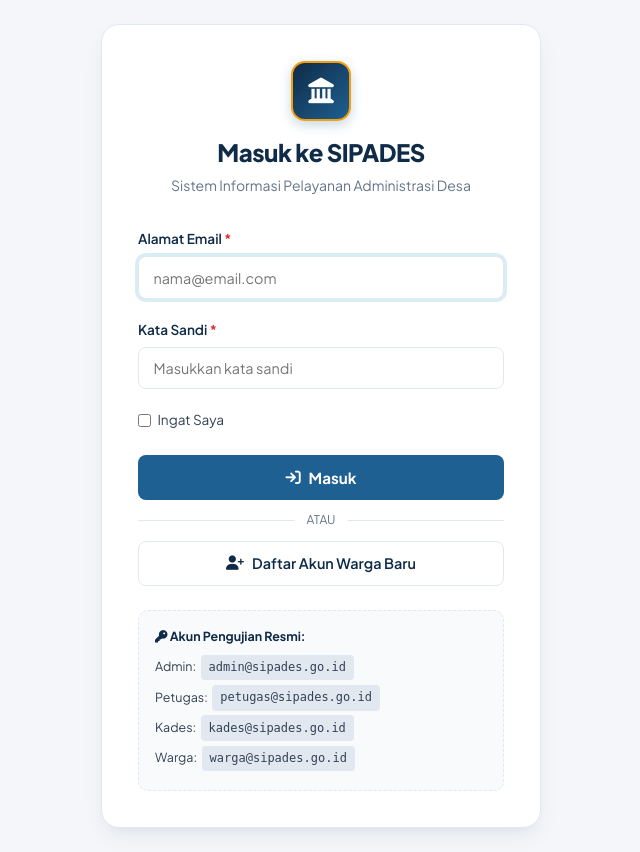
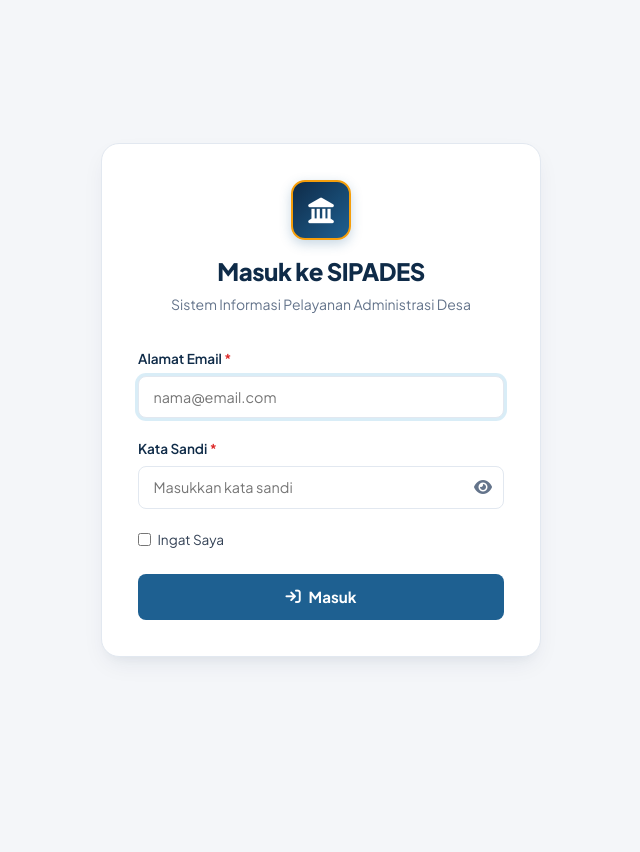
Before and after one commit to geezplay/sipades, a Laravel app: page /login in a window 1280 px wide. Shown: the whole page, without its empty margins (319-959 px from the left). After the commit the page ends 662 px from the top, so only its background shows below. Run offline with Laravel 12, Linux system fonts and the light colour scheme.

Commit message:
feat(auth): tambah toggle tampilkan sandi, hapus registrasi di login, buat AKUN_LOGIN.md

```diff
--- a/resources/views/auth/login.blade.php
+++ b/resources/views/auth/login.blade.php
@@ -78,35 +78,29 @@
             margin: 0;
         }
 
-        .demo-box {
-            margin-top: 1.5rem;
-            padding: 1rem;
-            background: #f8fafc;
-            border: 1px dashed var(--border-color);
-            border-radius: var(--radius-md);
-            font-size: 0.78rem;
-            color: var(--text-secondary);
+    </style>
+    <style>
+        .password-wrapper {
+            position: relative;
+            display: flex;
+            align-items: center;
         }
-
-        .demo-box strong {
-            color: var(--header-navy);
-            display: block;
-            margin-bottom: 0.35rem;
+        .password-toggle-btn {
+            position: absolute;
+            right: 12px;
+            background: none;
+            border: none;
+            cursor: pointer;
+            color: var(--text-muted);
+            padding: 0;
+            display: flex;
+            align-items: center;
+            justify-content: center;
+            font-size: 1rem;
+            transition: color 0.15s ease;
         }
-
-        .demo-pill {
-            cursor: pointer;
-            padding: 0.2rem 0.5rem;
-            background: #e2e8f0;
-            border-radius: 4px;
-            margin: 0.15rem 0.15rem;
-            display: inline-block;
-            font-family: monospace;
-            font-size: 0.75rem;
-            transition: background 0.15s;
-        }
-        .demo-pill:hover {
-            background: #cbd5e1;
+        .password-toggle-btn:hover {
+            color: var(--accent-primary);
         }
     </style>
 </head>
@@ -168,13 +162,23 @@
                             Kata Sandi <span style="color: #dc2626;">*</span>
                         </label>
                     </div>
+                    <div class="password-wrapper">
                         <input type="password"
                                id="password"
                                name="password"
                                class="form-control"
                                placeholder="Masukkan kata sandi"
                                required
-                           style="width: 100%; padding: 0.7rem 0.9rem; border: 1px solid var(--border-color); border-radius: 8px; font-size: 0.9rem;">
+                               style="width: 100%; padding: 0.7rem 2.5rem 0.7rem 0.9rem; border: 1px solid var(--border-color); border-radius: 8px; font-size: 0.9rem;">
+                        <button type="button"
+                                class="password-toggle-btn"
+                                id="togglePasswordBtn"
+                                onclick="togglePasswordVisibility()"
+                                title="Tampilkan / Sembunyikan Kata Sandi"
+                                aria-label="Tampilkan / Sembunyikan Kata Sandi">
+                            <i class="fas fa-eye" id="togglePasswordIcon"></i>
+                        </button>
+                    </div>
                 </div>
 
                 <div style="display: flex; align-items: center; justify-content: space-between; margin-bottom: 1.5rem; font-size: 0.85rem;">
@@ -188,35 +192,23 @@
                     <i class="fas fa-arrow-right-to-bracket"></i> Masuk
                 </button>
             </form>
-
-            <div style="text-align: center; margin: 1.25rem 0; position: relative;">
-                <hr style="border: none; border-top: 1px solid var(--border-color); margin: 0;">
-                <span style="position: absolute; top: -10px; left: 50%; transform: translateX(-50%); background: #ffffff; padding: 0 0.75rem; font-size: 0.75rem; color: var(--text-muted);">
-                    ATAU
-                </span>
-            </div>
-
-            <a href="{{ Route::has('register') ? route('register') : url('/register') }}"
-               class="btn btn-outline btn-block"
-               style="width: 100%; padding: 0.7rem; border: 1px solid var(--border-color); border-radius: 8px; color: var(--header-navy); font-weight: 600; font-size: 0.9rem; text-align: center; text-decoration: none; display: flex; align-items: center; justify-content: center; gap: 0.5rem; background: #ffffff;">
-                <i class="fas fa-user-plus"></i> Daftar Akun Warga Baru
-            </a>
-
-            <!-- Quick Demo Helper -->
-            <div class="demo-box">
-                <strong><i class="fas fa-key"></i> Akun Pengujian Resmi:</strong>
-                <div>Admin: <span class="demo-pill" onclick="fillForm('admin@sipades.go.id', 'Admin123!')">admin@sipades.go.id</span></div>
-                <div>Petugas: <span class="demo-pill" onclick="fillForm('petugas@sipades.go.id', 'Petugas123!')">petugas@sipades.go.id</span></div>
-                <div>Kades: <span class="demo-pill" onclick="fillForm('kades@sipades.go.id', 'Kades123!')">kades@sipades.go.id</span></div>
-                <div>Warga: <span class="demo-pill" onclick="fillForm('warga@sipades.go.id', 'Warga123!')">warga@sipades.go.id</span></div>
-            </div>
         </div>
     </div>
 
     <script>
-        function fillForm(email, pass) {
-            document.getElementById('email').value = email;
-            document.getElementById('password').value = pass;
+        function togglePasswordVisibility() {
+            const passwordInput = document.getElementById('password');
+            const toggleIcon = document.getElementById('togglePasswordIcon');
+
+            if (passwordInput.type === 'password') {
+                passwordInput.type = 'text';
+                toggleIcon.classList.remove('fa-eye');
+                toggleIcon.classList.add('fa-eye-slash');
+            } else {
+                passwordInput.type = 'password';
+                toggleIcon.classList.remove('fa-eye-slash');
+                toggleIcon.classList.add('fa-eye');
+            }
         }
     </script>
 </body>
```
Also changed, not shown: AKUN_LOGIN.md (added, +58 -0 lines). Lines whose indentation alone changed are shown as unchanged.
